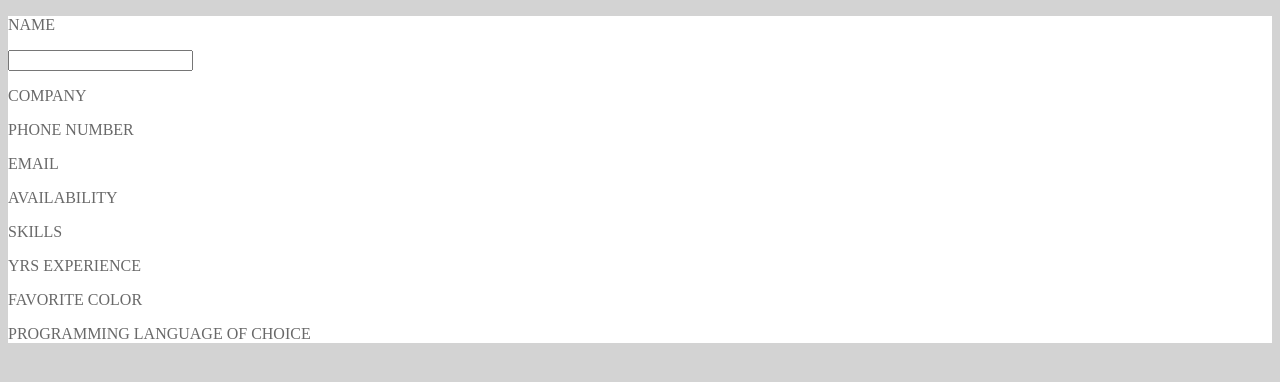
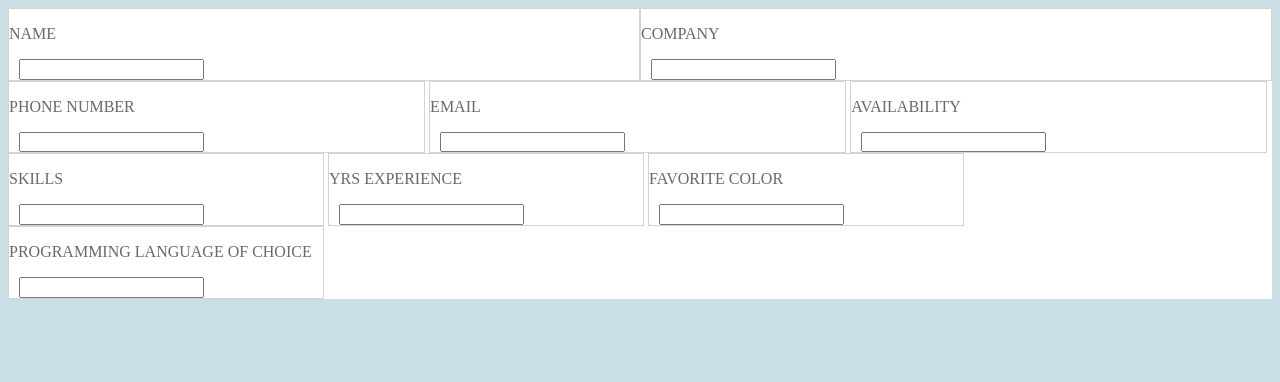
Before and after one commit to leowolf749/Layout-Box, a plain HTML site: page index.html in a window 1280 px wide. Drawn offline with Linux system fonts and the light colour scheme.

Commit message:
Added to HTML and CSS

```diff
--- a/index.html
+++ b/index.html
@@ -10,27 +10,50 @@
 </head>
 
 <body>
+    <!--
+        Luke: YOU MADE HIM DO THIS.
 
+        Nah but really this is due to a whitespace issue that makes each block
+        slightly larger than 50% because of the spaces between the <section>'s.
+    -->
    <form>
     <section id="name">
         <p>NAME</p>
             <input type="text" name="name">
-    <section id="company">
+    </section><section id="company">
         <p>COMPANY</p>
+            <input type="text" name="company">
+    </section>
     <section id="phone">
         <p>PHONE NUMBER</p>
+            <input type="text" name="phone">
+    </section>
     <section id="email">
         <p>EMAIL</p>
+            <input type="text" name="email">
+    </section>
     <section id="availability">
         <p>AVAILABILITY</p>
+            <input type="text" name="availability">
+    </section>
     <section id="skills">
         <p>SKILLS</p>
+            <input type="text" name="skills">
+    </section>
     <section id="years">
         <p>YRS EXPERIENCE</p>
+            <input type="text" name="years">
+    </section>
     <section id="favorite">
         <p>FAVORITE COLOR</p>
+            <input type="text" name="favorite">
+    </section>
     <section id="language">
         <p>PROGRAMMING LANGUAGE OF CHOICE</p>
+            <input type="text" name="language">
+    </section>
+
+
    </form>
 
 </body>
--- a/style.css
+++ b/style.css
@@ -1,5 +1,5 @@
 body {
-    background-color: lightgray;
+    background-color: #c9dfe5;
 }
 
 
@@ -10,3 +10,73 @@ p {
 form {
     background-color: white;
 }
+
+
+#name {
+    display: inline-block;
+    width: 50%;
+    box-sizing: border-box;
+
+}
+
+
+#company {
+    display: inline-block;
+    width: 50%;
+    box-sizing: border-box;
+}
+
+#phone {
+    display: inline-block;
+    width: 33%;
+    box-sizing: border-box;
+}
+
+#email {
+    display: inline-block;
+    width: 33%;
+    box-sizing: border-box;
+}
+
+#availability {
+    display: inline-block;
+    width: 33%;
+    box-sizing: border-box;
+    margin-right: 0px;
+}
+
+#skills {
+    display: inline-block;
+    width: 25%;
+    box-sizing: border-box;
+}
+
+#years {
+    display: inline-block;
+    width: 25%;
+    box-sizing: border-box;
+}
+
+#favorite {
+    display: inline-block;
+    width: 25%;
+    box-sizing: border-box;
+}
+
+#language {
+    display: inline-block;
+    width: 25%;
+    box-sizing: border-box;
+
+}
+
+input {
+    height: 1.1em;
+    margin-left: 10px;
+    margin-right: 10px;
+
+}
+
+section {
+    border: 1px solid lightgray;
+}
```
